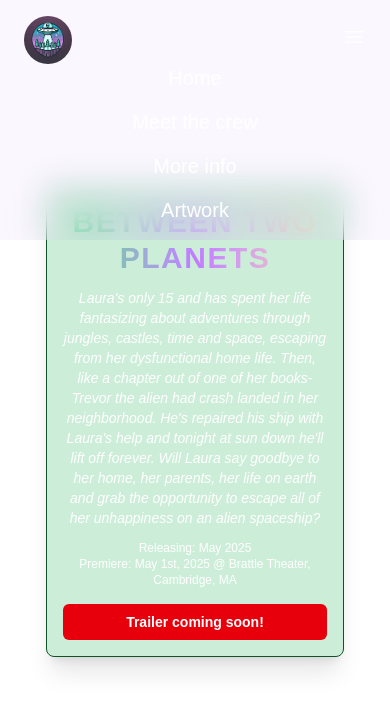
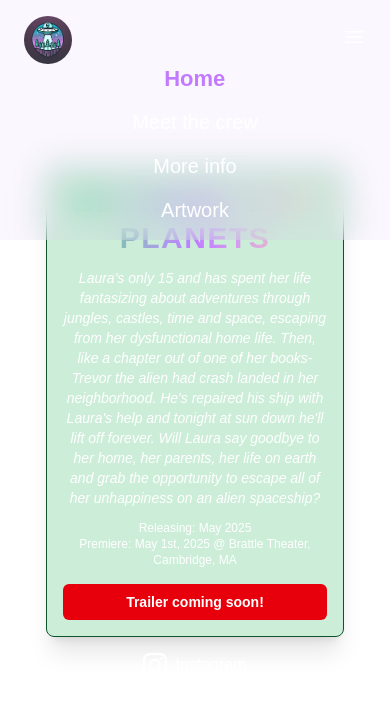
Before and after one commit to jbailes99/betweentwoplanets, a Next.js app: page / in a window 390 px wide. Both pictures are taken after a click on the button 354 px from the left and 36 px from the top of the page. Shown: the top 710 px of the page. Built offline with nearby package versions, Linux system fonts and the light colour scheme.

Commit message:
mobile item fix

```diff
--- a/src/app/components/nav.tsx
+++ b/src/app/components/nav.tsx
@@ -1,6 +1,7 @@
 'use client'
 import React, { useState } from 'react'
 import { Bars3Icon } from '@heroicons/react/24/outline' // Import the Heroicons icon
+import { usePathname } from 'next/navigation'
 
 export const AcmeLogo = () => {
   return <img src='/logo.png' alt='Acme Logo' className='w-12 h-12 rounded-full' />
@@ -8,9 +9,14 @@
 
 export default function Nav() {
   const [isMobileMenuOpen, setIsMobileMenuOpen] = useState(false) // State for mobile menu toggle
+  const pathname = usePathname()
 
   const toggleMobileMenu = () => {
     setIsMobileMenuOpen(!isMobileMenuOpen) // Toggle mobile menu state
+  }
+
+  const isActive = (path: string) => {
+    return pathname === path
   }
 
   return (
@@ -53,18 +59,41 @@
 
       {/* Mobile Menu */}
       {isMobileMenuOpen && (
-        <div className='sm:hidden flex flex-col gap-4 w-1/2 text-center items-center justify-center text-xl rounded-xl mx-auto text-white '>
-          <a href='/' className='hover:text-gray-300'>
+        <div className='sm:hidden flex flex-col gap-4 w-1/2 text-center items-center justify-center text-xl rounded-xl mx-auto text-white'>
+          <a
+            href='/'
+            className={`hover:text-gray-300 transition-all duration-300 transform hover:scale-110 ${
+              isActive('/') ? 'text-purple-400 scale-110 font-bold' : ''
+            }`}
+            onClick={toggleMobileMenu}
+          >
             Home
           </a>
-          <a href='/meet-the-crew' className='hover:text-gray-300'>
+          <a
+            href='/meet-the-crew'
+            className={`hover:text-gray-300 transition-all duration-300 transform hover:scale-110 ${
+              isActive('/meet-the-crew') ? 'text-purple-400 scale-110 font-bold' : ''
+            }`}
+            onClick={toggleMobileMenu}
+          >
             Meet the crew
           </a>
-
-          <a href='/more-info' className='hover:text-gray-300'>
+          <a
+            href='/more-info'
+            className={`hover:text-gray-300 transition-all duration-300 transform hover:scale-110 ${
+              isActive('/more-info') ? 'text-purple-400 scale-110 font-bold' : ''
+            }`}
+            onClick={toggleMobileMenu}
+          >
             More info
           </a>
-          <a href='/artwork' className='hover:text-gray-300 '>
+          <a
+            href='/artwork'
+            className={`hover:text-gray-300 transition-all duration-300 transform hover:scale-110 ${
+              isActive('/artwork') ? 'text-purple-400 scale-110 font-bold' : ''
+            }`}
+            onClick={toggleMobileMenu}
+          >
             Artwork
           </a>
         </div>
--- a/src/app/page.tsx
+++ b/src/app/page.tsx
@@ -4,16 +4,17 @@
 const Home: React.FC = () => {
   return (
     <div className='min-h-screen pt-0 sm:pt-20  w-full bg-[url("/cover2.png")] bg-cover bg-center bg-no-repeat bg-fixed flex items-center justify-center px-4 sm:px-8'>
+      <div className='flex-col'>
         <div className='text-center text-white bg-green-600/20 p-4 sm:p-6 md:p-8 shadow-xl border-1 border-green-900 rounded-lg sm:w-full w-10/12  sm:max-w-lg md:max-w-xl lg:max-w-2xl mx-auto'>
           <h1 className='text-3xl sm:text-4xl md:text-5xl lg:text-6xl font-bold uppercase tracking-wider mb-3 sm:mb-4 bg-gradient-to-r from-green-400 via-purple-400 to-orange-200 text-transparent bg-clip-text'>
             Between Two Planets
           </h1>
           <p className='text-sm sm:text-sm md:text-base lg:text-xl italic mb-3 sm:mb-4 w-full max-w-2xl mx-auto'>
-          Laura's only 15 and has spent her life fantasizing about adventures through jungles, castles, time and space,
-          escaping from her dysfunctional home life. Then, like a chapter out of one of her books- Trevor the alien had
-          crash landed in her neighborhood. He's repaired his ship with Laura's help and tonight at sun down he'll lift
-          off forever. Will Laura say goodbye to her home, her parents, her life on earth and grab the opportunity to
-          escape all of her unhappiness on an alien spaceship?
+            Laura's only 15 and has spent her life fantasizing about adventures through jungles, castles, time and
+            space, escaping from her dysfunctional home life. Then, like a chapter out of one of her books- Trevor the
+            alien had crash landed in her neighborhood. He's repaired his ship with Laura's help and tonight at sun down
+            he'll lift off forever. Will Laura say goodbye to her home, her parents, her life on earth and grab the
+            opportunity to escape all of her unhappiness on an alien spaceship?
           </p>
           <p className='text-xs sm:text-sm md:text-base lg:text-xl'>Releasing: May 2025</p>
           <p className='text-xs sm:text-sm md:text-base lg:text-xl mb-4 sm:mb-6'>
@@ -23,6 +24,18 @@
             Trailer coming soon!
           </button>
         </div>
+        <div className='flex justify-center mt-4'>
+          <a
+            href='https://www.instagram.com/betweentwoplanetsfilm/'
+            className='text-white hover:text-purple-400 transition-colors duration-300 transform hover:scale-110 flex items-center space-x-2'
+          >
+            <svg xmlns='http://www.w3.org/2000/svg' className='h-6 w-6' fill='currentColor' viewBox='0 0 24 24'>
+              <path d='M12 2.163c3.204 0 3.584.012 4.85.07 3.252.148 4.771 1.691 4.919 4.919.058 1.265.069 1.645.069 4.849 0 3.205-.012 3.584-.069 4.849-.149 3.225-1.664 4.771-4.919 4.919-1.266.058-1.644.07-4.85.07-3.204 0-3.584-.012-4.849-.07-3.26-.149-4.771-1.699-4.919-4.92-.058-1.265-.07-1.644-.07-4.849 0-3.204.013-3.583.07-4.849.149-3.227 1.664-4.771 4.919-4.919 1.266-.057 1.645-.069 4.849-.069zm0-2.163c-3.259 0-3.667.014-4.947.072-4.358.2-6.78 2.618-6.98 6.98-.059 1.281-.073 1.689-.073 4.948 0 3.259.014 3.668.072 4.948.2 4.358 2.618 6.78 6.98 6.98 1.281.058 1.689.072 4.948.072 3.259 0 3.668-.014 4.948-.072 4.354-.2 6.782-2.618 6.979-6.98.059-1.28.073-1.689.073-4.948 0-3.259-.014-3.667-.072-4.947-.196-4.354-2.617-6.78-6.979-6.98-1.281-.059-1.69-.073-4.949-.073zm0 5.838c-3.403 0-6.162 2.759-6.162 6.162s2.759 6.163 6.162 6.163 6.162-2.759 6.162-6.163c0-3.403-2.759-6.162-6.162-6.162zm0 10.162c-2.209 0-4-1.79-4-4 0-2.209 1.791-4 4-4s4 1.791 4 4c0 2.21-1.791 4-4 4zm6.406-11.845c-.796 0-1.441.645-1.441 1.44s.645 1.44 1.441 1.44c.795 0 1.439-.645 1.439-1.44s-.644-1.44-1.439-1.44z' />
+            </svg>
+            <span>Instagram</span>
+          </a>
+        </div>
+      </div>
     </div>
   )
 }
```
Lines whose indentation alone changed are shown as unchanged.
